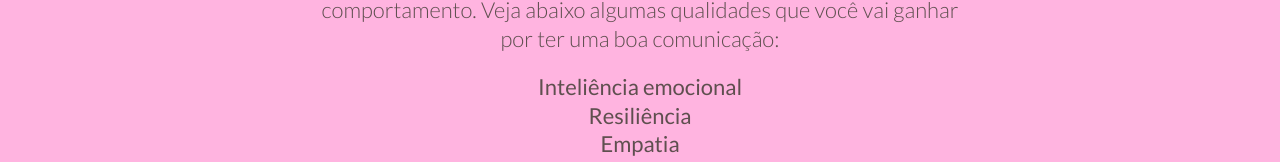
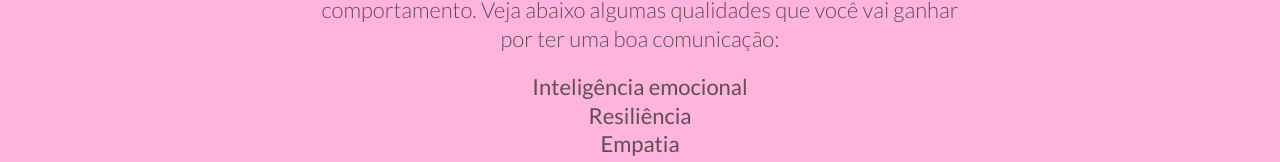
Before and after one commit to DeeSouza/Landing-Page-Communication-Soft-Skills, a React (Create React App) app: page / in a window 1280 px wide. Shown: the part 7243-7405 px from the top of the page. Built offline with nearby package versions, Linux system fonts and the light colour scheme.

Commit message:
:speech_balloon: Update a word wrong

```diff
--- a/src/components/Footer/index.tsx
+++ b/src/components/Footer/index.tsx
@@ -21,7 +21,7 @@ const Footer: React.FC = () => {
         </p>
 
         <ul>
-          <li>Inteliência emocional</li>
+          <li>Inteligência emocional</li>
           <li>Resiliência</li>
           <li>Empatia</li>
           <li>Lidar com a pressão</li>
```
